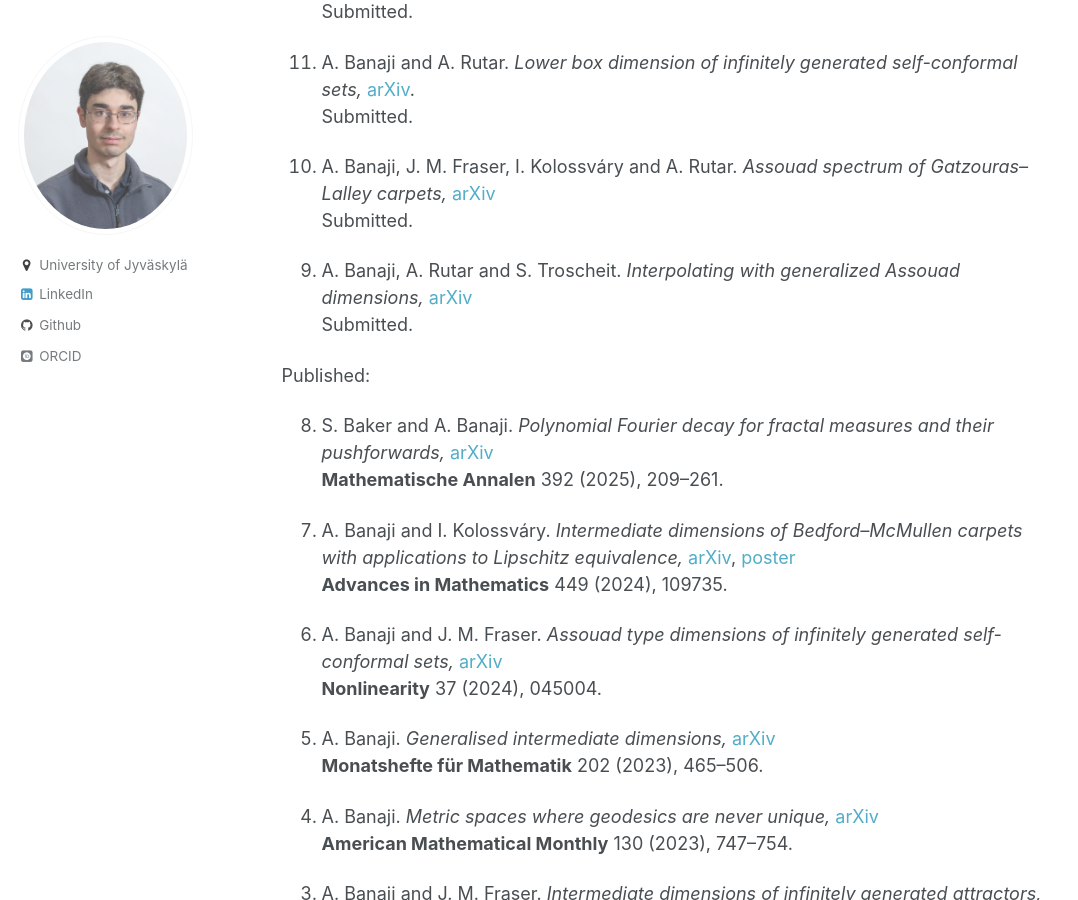
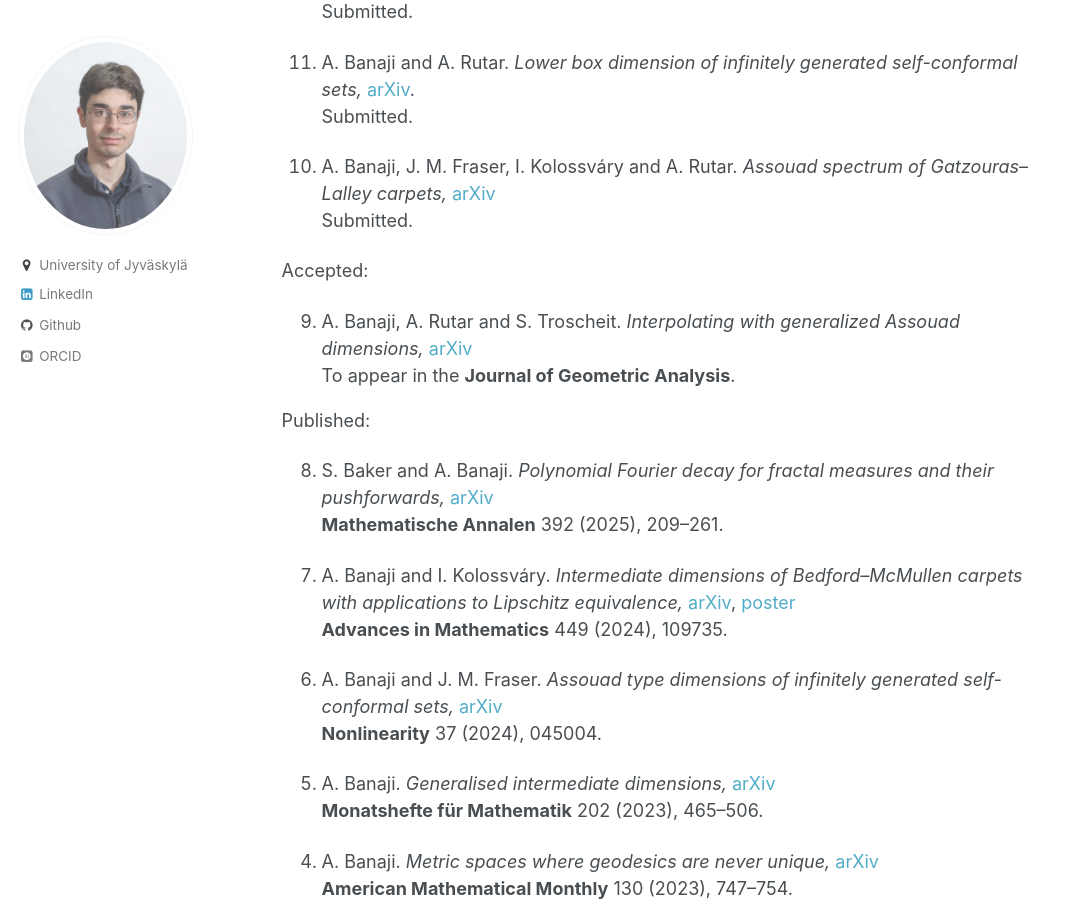
Before and after one commit to amlan-banaji/amlan-banaji.github.io, a Jekyll site: the page built from _pages/publications.md, in a window 1280 px wide and 900 px high, scrolled down 360 px. Shown: the whole window, without its empty margins (0-1078 px from the left). Built offline with Jekyll 4.4.1, drawn with Linux system fonts in a browser that asks for light colours; some web fonts are replaced.

Commit message:
journal of geometric analysis, shenzhen

```diff
--- a/_pages/publications.md
+++ b/_pages/publications.md
@@ -18,10 +18,14 @@ Submitted.
 
 10. A. Banaji, J. M. Fraser, I. Kolossváry and A. Rutar. *Assouad spectrum of Gatzouras–Lalley carpets,* [arXiv](https://arxiv.org/abs/2401.07168)
 Submitted.
+{:start="12"}
+{: reversed="reversed"}
+
+Accepted:
 
 9. A. Banaji, A. Rutar and S. Troscheit. *Interpolating with generalized Assouad dimensions,* [arXiv](https://arxiv.org/abs/2308.12975)
-Submitted.
-{:start="12"}
+To appear in the **Journal of Geometric Analysis**.
+{:start="9"}
 {: reversed="reversed"}
 
 Published:
```
Also changed, not shown: _pages/talks.md (+7 -1 lines), 5 other files.
